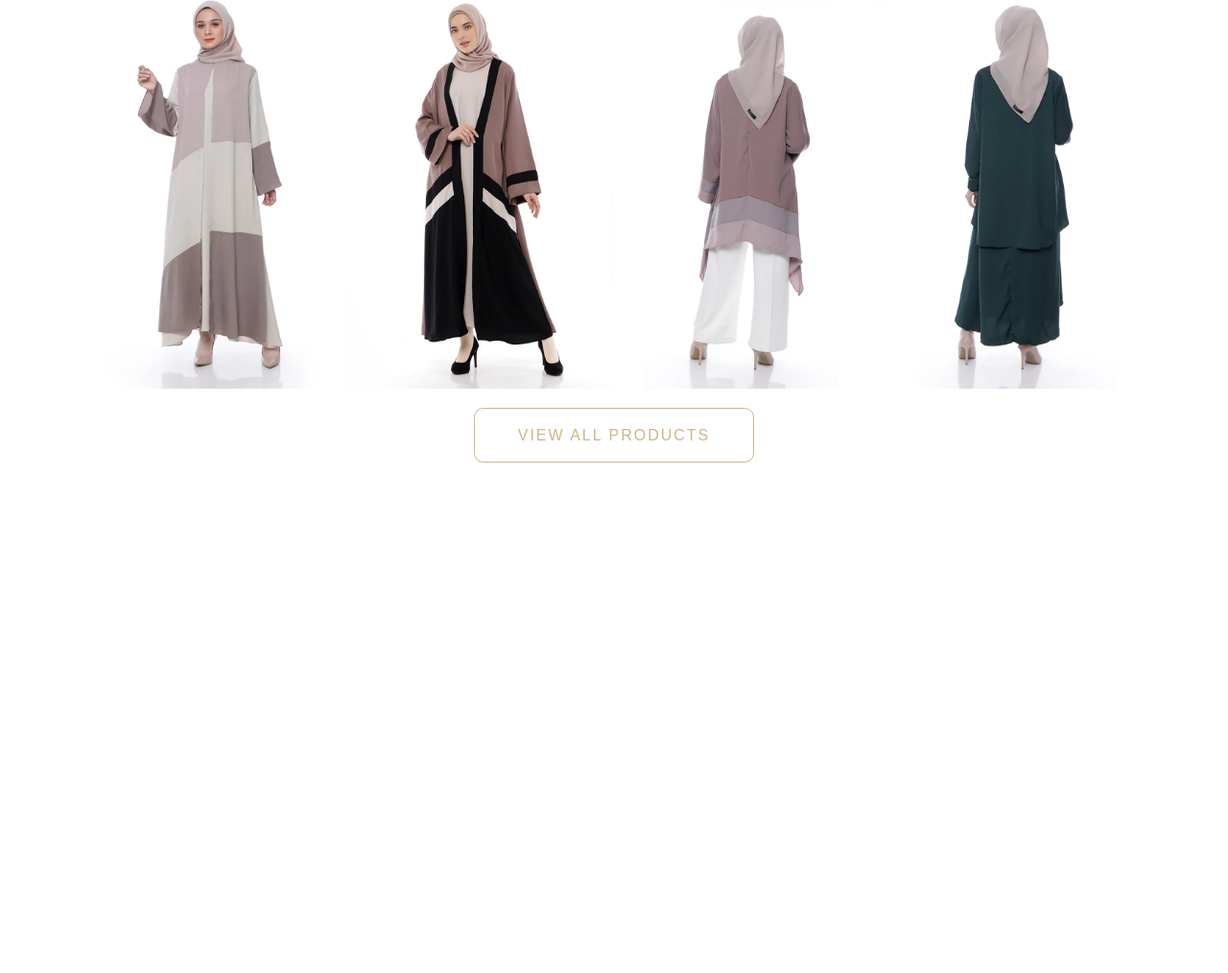
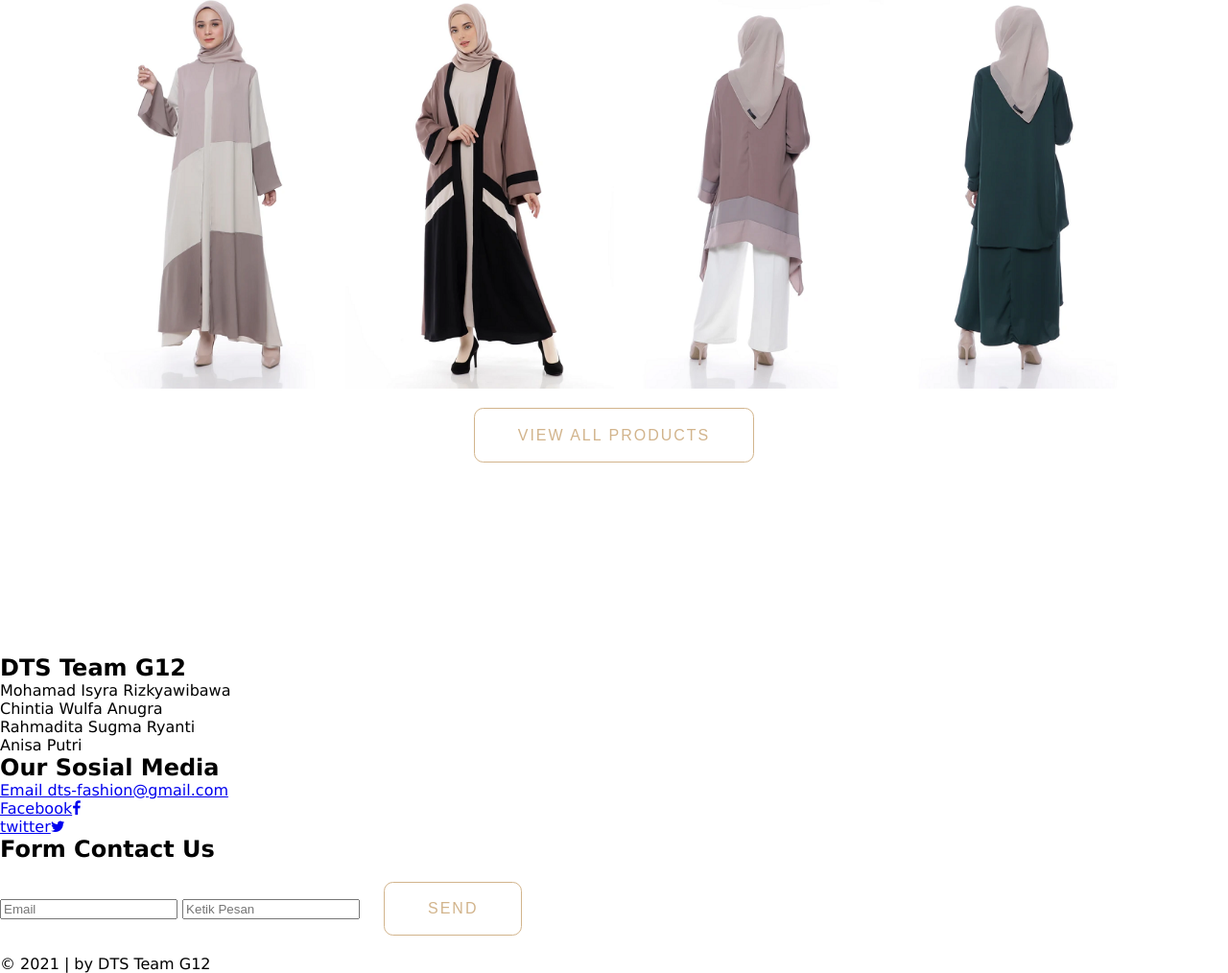
Before and after one commit to isyra/DTSProjectG12, a plain HTML site: page index.html in a window 1280 px wide. Shown: the part 843-1857 px from the top of the page at 96% size. Before the commit the page ends 1525 px from the top, so only its background shows below. Drawn offline with Linux system fonts and the light colour scheme.

Commit message:
Update index.html

```diff
--- a/index.html
+++ b/index.html
@@ -265,9 +265,37 @@
 	</div>
 
 	<!---------------------------------------------------------------------->
-
+	<footer>
+		<div class="footer-content">
+			<div class="content-about">
+				<h2>DTS Team G12</h2>
+				<p>Mohamad Isyra Rizkyawibawa</p>
+				<p>Chintia Wulfa Anugra</p>
+				<p>Rahmadita Sugma Ryanti </p>
+				<p>Anisa Putri</p>
+			</div>
+			<div class="content-social">
+				<h2>Our Sosial Media</h2>
+				<ul>
+					<li><a href="#">Email dts-fashion@gmail.com</a></li>
+					<li><a href="#">Facebook<span class="fa fa-facebook"></span></a></li>
+					<li><a href="#">twitter<span class="fa fa-twitter"></span></a></li>
+				</ul>
+			</div>
+			<div class="content-pesan">
+				<h2>Form Contact Us</h2>
+				<form action="#">
+					<input class="email" type="text" placeholder="Email" required="masukan email">
+					<input class="isi" type="text" placeholder="Ketik Pesan">
+					<input class="btn" type="button" value="Send">
+				</form>
+			</div>
+		</div>
+		<div class="footer-bottom">
+			&copy 2021 | by DTS Team G12
+		</div>
+	</footer>
   </body>
 
-  <footer>
-  </footer>
+
  </html>
```
